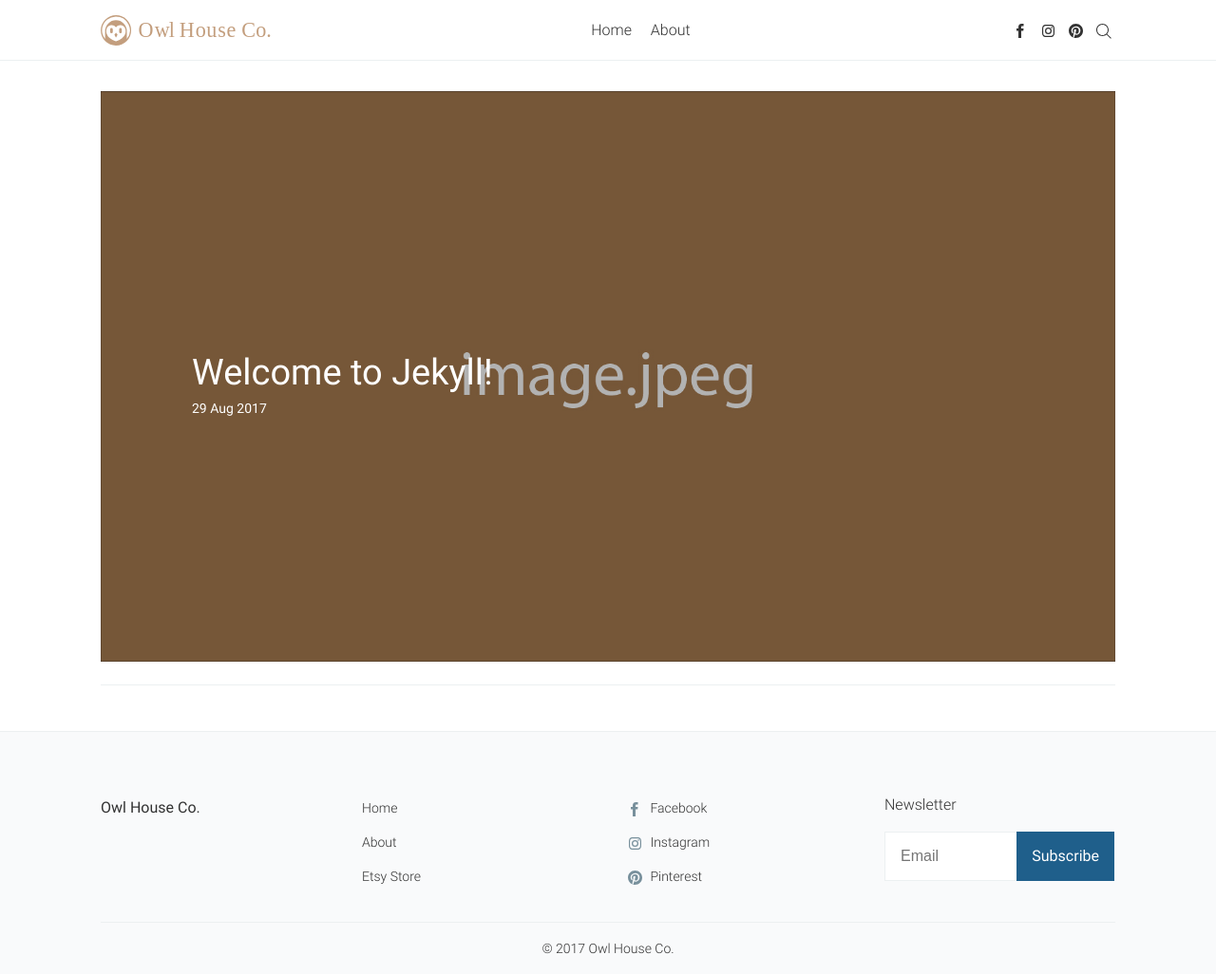
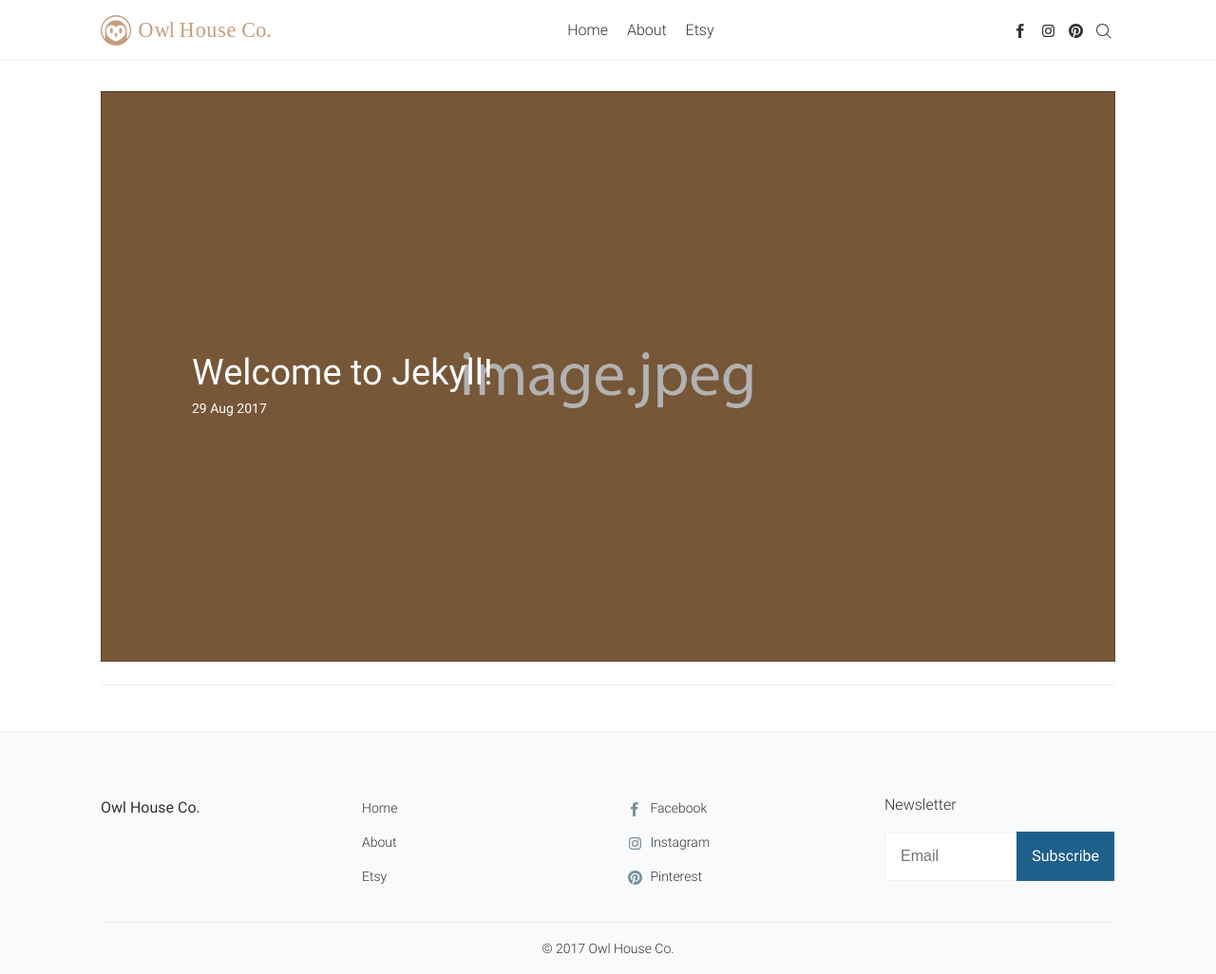
Before and after one commit to btamps/owlhouse, a Jekyll site: the page built from index.html, in a window 1280 px wide. Shown: the whole page at 95% size. Built offline with Jekyll 4.4.1, drawn with Linux system fonts in a browser that asks for light colours; the list of posts is cut into pages by our own code.

Commit message:
New Etsy link

```diff
--- a/_includes/footer.html
+++ b/_includes/footer.html
@@ -8,11 +8,6 @@
     <div class='o-grid__col o-grid__col--4-4-s o-grid__col--2-4-m o-grid__col--1-4-l'>
       <ul class='c-footer-list o-plain-list'>
         {% include navigation.html %}
-        <li>
-          <a href='{{ site.etsy }}' target='_blank'>
-            Etsy Store
-          </a>
-        </li>
       </ul>
     </div>
 
--- a/_includes/navigation.html
+++ b/_includes/navigation.html
@@ -11,3 +11,7 @@
     {% endif %}
   {% endunless %}
 {% endfor %}
+
+<li class='c-nav__item'>
+  <a href='{{ site.etsy }}/' class='c-nav__link'>Etsy</a>
+</li>
```
